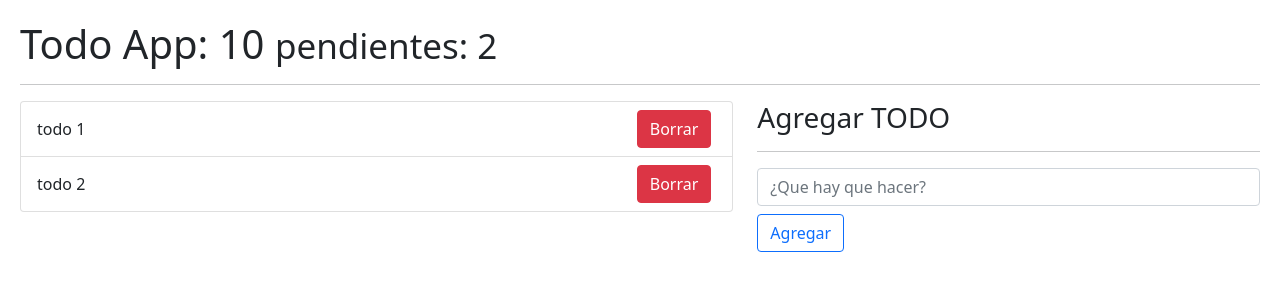
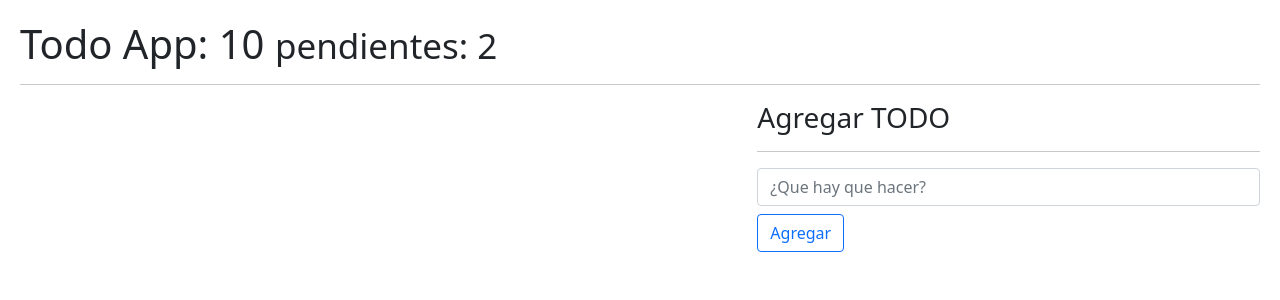
Before and after one commit to sdkd17/react-course, a React (Vite) app in the folder hook-app/: page / in a window 1280 px wide. Shown: the top 300 px of the page. Built offline with nearby package versions, Linux system fonts and the light colour scheme.

Commit message:
fifteenth commit

```diff
--- a/hook-app/src/08-useReducer/TodoApp.jsx
+++ b/hook-app/src/08-useReducer/TodoApp.jsx
@@ -1,33 +1,55 @@
-import { useReducer } from 'react';
+import { useEffect, useReducer } from 'react';
 import { todoReducer } from './todoReducer';
 import { TodoAdd, TodoList } from './components';
 
 
 const initialState = [
-  {
-    id: new Date().getTime(),
-    todo: 'todo 1',
-    done: false,
-  },
-  {
-    id: new Date().getTime() * 3,
-    todo: 'todo 2',
-    done: false,
-  }
-]
+  // {
+  //   id: new Date().getTime(),
+  //   todo: 'todo 1',
+  //   done: false,
+  // }
+];
+
+const init = () => {
+  return JSON.parse( localStorage.getItem( 'todos' ) ) || [];
+}
 
 export const TodoApp = () => {
 
-  const [todos, dispatch] = useReducer( todoReducer, initialState )
-  const onNewTodo = (todo) => {
 
-    console.log( {
+  const [ todos, dispatch ] = useReducer( todoReducer, initialState, init )
+
+  useEffect(() => {
+    localStorage.setItem( 'todos', JSON.stringify(todos) );
+  }, [ todos ]);
+
+
+  const onNewTodo = ( todo ) => {
+
+    const newTodo = {
       todo,
       id: new Date().getTime(),
       done: false,
-    })
+    };
 
+    const action = {
+      type: '[TODO] add todo',
+      payload: newTodo,
+    };
+
+    dispatch( action );
+  };
+
+  const onDeleteItem = ( id ) => {
+    const action = {
+      type: '[TODO] delete todo',
+      payload: id
+    }
+
+    dispatch( action );
   }
+
   return (
     <>
       <h1>Todo App: 10 <small> pendientes: 2</small> </h1>
@@ -35,7 +57,7 @@ export const TodoApp = () => {
 
       <div className="row">
         <div className="col-7">
-          <TodoList list={todos} />
+          <TodoList list={ todos } onDeleteItem={ onDeleteItem } />
         </div>
         <div className="col-5">
           <h3>Agregar TODO</h3>
--- a/hook-app/src/08-useReducer/components/TodoItem.jsx
+++ b/hook-app/src/08-useReducer/components/TodoItem.jsx
@@ -1,15 +1,23 @@
 import PropTypes from 'prop-types';
 
-export const TodoItem = ({ item }) => {
+export const TodoItem = ({ item, onDeleteItem }) => {
+
+  const { todo, id } = item;
 
   return (
     <li className="list-group-item d-flex justify-content-between">
-      <span className="align-self-center">{item.todo}</span>
-      <button className="btn btn-danger">Borrar</button>
+      <span className="align-self-center">{ todo }</span>
+      <button
+        className="btn btn-danger"
+        onClick={ () => onDeleteItem( id ) }
+      >
+        Borrar
+      </button>
     </li>
   )
 }
 
 TodoItem.propTypes = {
   item: PropTypes.object.isRequired,
+  onDeleteItem: PropTypes.func.isRequired,
 }
--- a/hook-app/src/08-useReducer/components/TodoList.jsx
+++ b/hook-app/src/08-useReducer/components/TodoList.jsx
@@ -1,12 +1,18 @@
 
-import PropTypes, { array } from 'prop-types';
+import PropTypes from 'prop-types';
 import { TodoItem } from './TodoItem';
 
-export const TodoList = ({ list } ) => {
+export const TodoList = ({ list, onDeleteItem } ) => {
   return (
     <ul className="list-group">
       {
-        list.map( item => ( <TodoItem item={item} key={ item.id } /> ))
+        list.map( item => (
+          <TodoItem
+            key={ item.id }
+            item={ item }
+            onDeleteItem={ onDeleteItem }
+          /> )
+        )
       }
     </ul>
   )
@@ -14,4 +20,5 @@ export const TodoList = ({ list } ) => {
 
 TodoList.propTypes = {
   list: PropTypes.array.isRequired,
+  onDeleteItem: PropTypes.func.isRequired,
 }
--- a/hook-app/src/08-useReducer/todoReducer.js
+++ b/hook-app/src/08-useReducer/todoReducer.js
@@ -1,12 +1,12 @@
 
 
-export const todoReducer = (initialState, action) => {
+export const todoReducer = (initialState = [], action) => {
 
   switch (action.type) {
-    case '[TODO] add todo}':
-
-      return;
-
+    case '[TODO] add todo':
+      return [...initialState, action.payload];
+    case '[TODO] delete todo':
+      return initialState.filter( todo => todo.id != action.payload );
     default:
       return initialState;
   }
```
